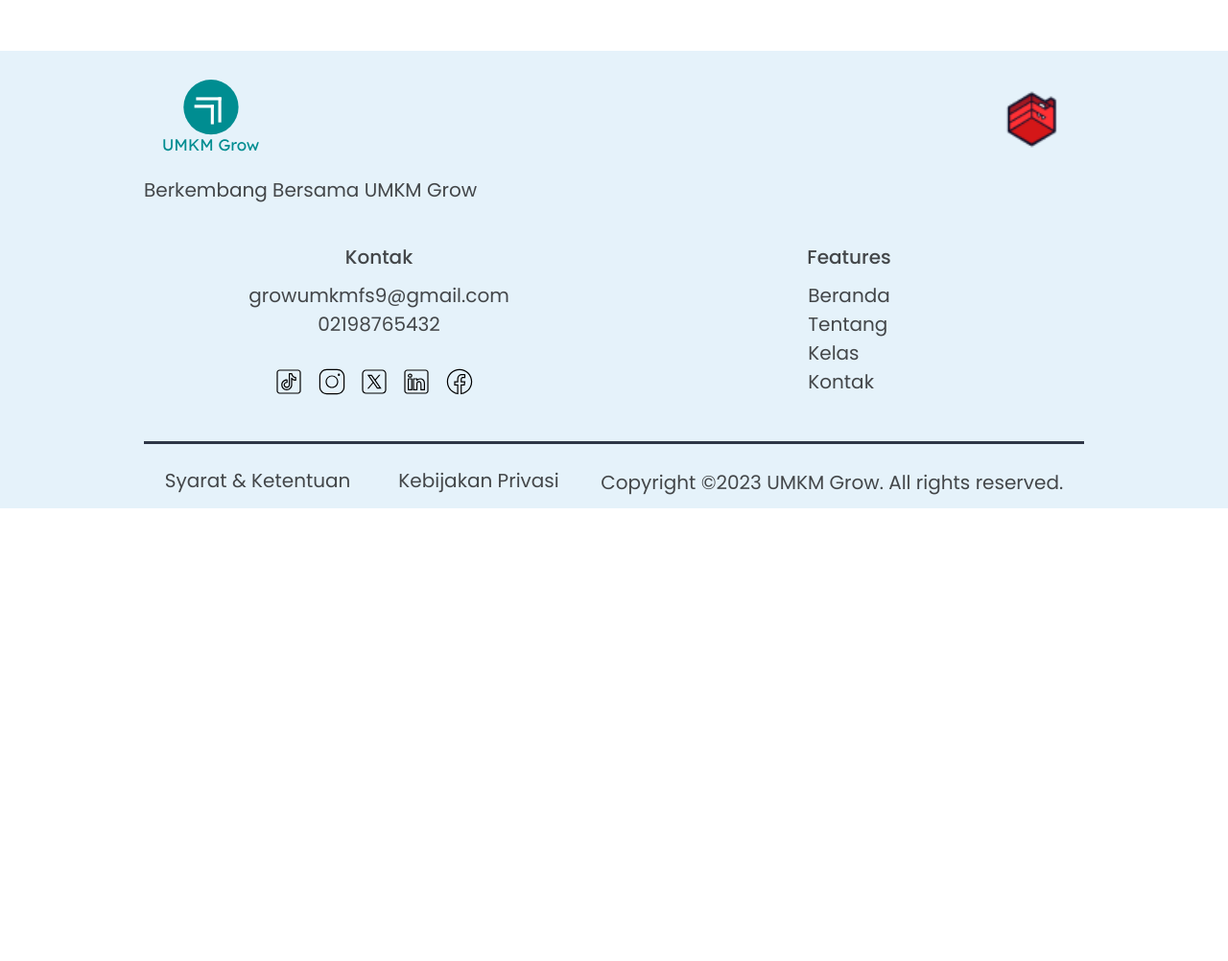
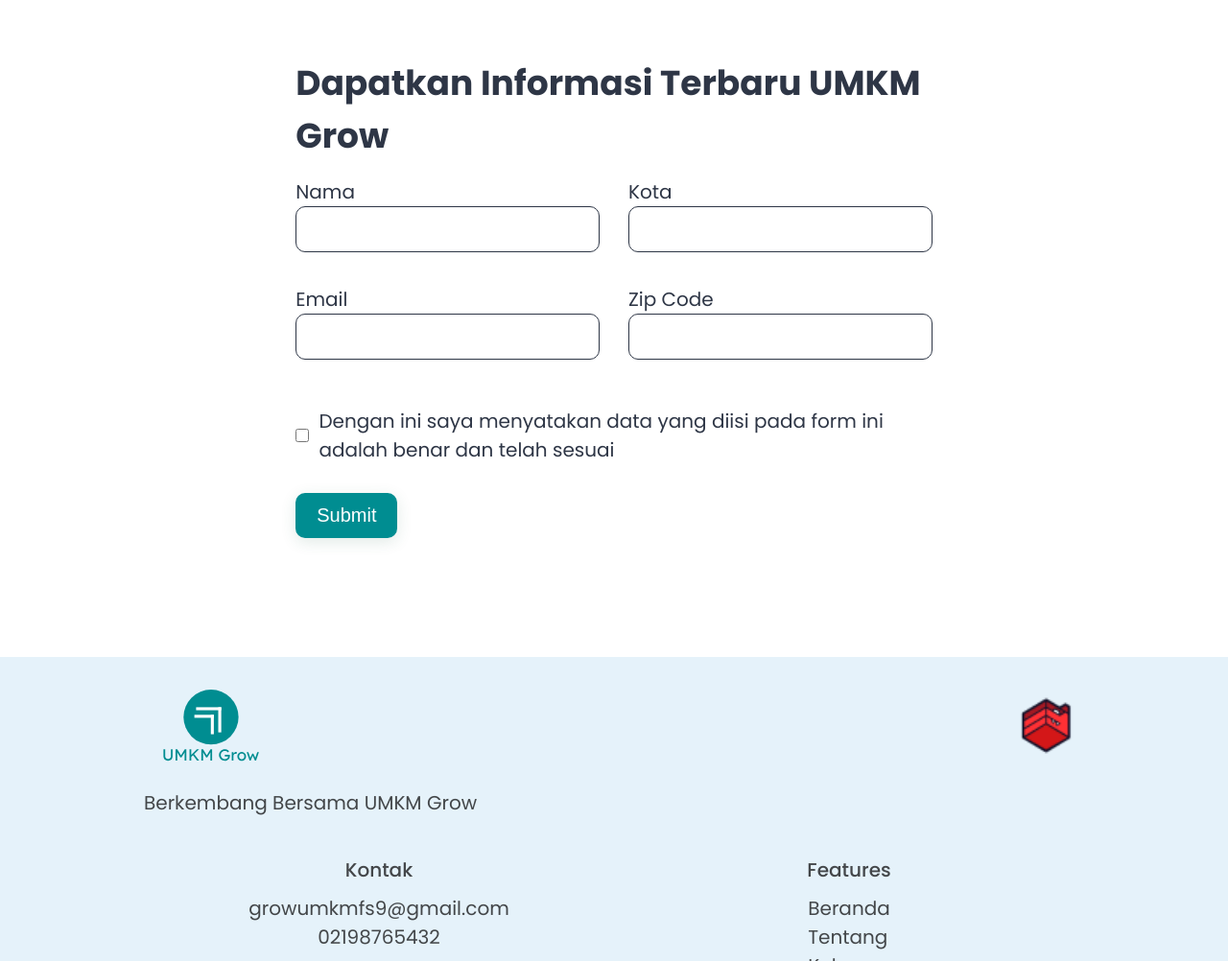
Before and after one commit to taufiksty/tugas-landing-page-skilvul, a plain HTML site: page index.html in a window 1280 px wide. Shown: the part 2642-3644 px from the top of the page at 96% size. Before the commit the page ends 3172 px from the top, so only its background shows below. Drawn offline with Linux system fonts and the light colour scheme.

Commit message:
add form and validation

```diff
--- a/index.html
+++ b/index.html
@@ -88,7 +88,9 @@
 					<h1 class="text-h1">
 						Menumbuhkan UMKM Tangguh dengan Edukasi Berkualitas!
 					</h1>
-					<p class="text-hero-p">
+					<p
+						id="description"
+						class="text-hero-p">
 						Pelajari kelas yang Anda butuhkan dan segera aplikasikan di bisnis
 						Anda.
 					</p>
@@ -167,6 +169,87 @@
 				</div>
 			</section>
 			<!-- </TentangSection> -->
+
+			<!-- <FormKontak> -->
+			<section id="form-section">
+				<div class="form-container">
+					<h3 class="text-form-title">Dapatkan Informasi Terbaru UMKM Grow</h3>
+					<form
+						action=""
+						id="form">
+						<div class="input-container">
+							<label
+								for="name"
+								class="label"
+								>Nama</label
+							>
+							<input
+								type="text"
+								name="name"
+								id="name"
+								required />
+						</div>
+						<div class="input-container">
+							<label
+								for="city"
+								class="label"
+								>Kota</label
+							>
+							<input
+								type="text"
+								name="city"
+								id="city" />
+						</div>
+						<div class="input-container">
+							<label
+								for="email"
+								class="label"
+								>Email</label
+							>
+							<input
+								type="email"
+								name="email"
+								id="email"
+								required />
+						</div>
+						<div class="input-container">
+							<label
+								for="zip-code"
+								class="label"
+								>Zip Code</label
+							>
+							<input
+								type="number"
+								name="zipCode"
+								id="zip-code" />
+						</div>
+						<div class="spanning">
+							<div class="input-container checkbox">
+								<input
+									type="checkbox"
+									name="status"
+									id="status" />
+								<label
+									for="status"
+									id="check"
+									>Dengan ini saya menyatakan data yang diisi pada form ini
+									adalah benar dan telah sesuai</label
+								>
+							</div>
+							<div class="input-container">
+								<button
+									type="submit"
+									id="submit-form"
+									class="btn btn-primary">
+									Submit
+								</button>
+							</div>
+						</div>
+						<div id="warning"></div>
+					</form>
+				</div>
+			</section>
+			<!-- </FormKontak> -->
 		</main>
 		<!-- </Main> -->
 
@@ -177,10 +260,14 @@
 					src="./assets/images/Logo.svg"
 					alt="Logo"
 					class="logo-umkmgrow" />
-				<img
-					src="./assets/images/LogoSkilvul.png"
-					alt="LogoSkilvul"
-					class="logo-skilvul" />
+				<a
+					id="link"
+					href="https://skilvul.com">
+					<img
+						src="./assets/images/LogoSkilvul.png"
+						alt="LogoSkilvul"
+						class="logo-skilvul"
+				/></a>
 			</div>
 			<p class="text-footer">Berkembang Bersama UMKM Grow</p>
 			<div class="kontak-features-container">
--- a/script.js
+++ b/script.js
@@ -9,3 +9,50 @@ menuMobileOpen.addEventListener('click', () => {
 menuMobileClose.addEventListener('click', () => {
 	menuMobile.classList.toggle('menu-opened');
 });
+
+function handleGetFormData() {
+	const name = document.getElementById('name').value;
+	const email = document.getElementById('email').value;
+	const city = document.getElementById('city').value;
+	const zipCode = document.getElementById('zip-code').value;
+	const status = document.getElementById('status').checked;
+
+	return { name, email, city, zipCode, status };
+}
+
+function isNumber(zipCode) {
+	const number = parseInt(zipCode);
+
+	return !isNaN(number);
+}
+
+function checkboxIsChecked(status) {
+	return status;
+}
+
+function validateFormData(formData) {
+	if (
+		formData &&
+		isNumber(formData.zipCode) &&
+		checkboxIsChecked(formData.status)
+	) {
+		return true;
+	}
+
+	return false;
+}
+
+function submit() {
+	event.preventDefault();
+	const warning = document.getElementById('warning');
+
+	const formData = handleGetFormData();
+
+	if (!validateFormData(formData)) {
+		warning.innerHTML = 'Periksa form anda sekali lagi';
+	} else {
+		warning.innerHTML = '';
+	}
+}
+
+document.getElementById('form').addEventListener('submit', () => submit());
--- a/style.css
+++ b/style.css
@@ -161,7 +161,8 @@ section {
 
 #home,
 #service,
-#tentang {
+#tentang,
+#form-section {
 	display: flex;
 	flex-direction: column;
 	justify-content: center;
@@ -246,6 +247,56 @@ section {
 
 .btn-tentang {
 	margin-top: 16px;
+}
+
+#form-section {
+	margin-top: -50px;
+	margin-bottom: 50px;
+}
+
+.text-form-title {
+	margin-top: 16px;
+	font-size: 24px;
+	color: #2e3646;
+	margin-bottom: 16px;
+}
+
+.input-container {
+	margin-bottom: 14px;
+	font-size: 12px;
+	color: #2e3646;
+}
+
+.label {
+	display: block;
+}
+
+input {
+	width: 100%;
+	padding: 8px;
+	border: 1px solid #2e3646;
+	border-radius: 10px;
+	font-size: 12px;
+	color: #2e3646;
+	font-family: 'Poppins', sans-serif;
+}
+
+.checkbox {
+	display: flex;
+	align-items: center;
+}
+
+#status {
+	aspect-ratio: 1/1;
+	width: 30px;
+	margin-right: 10px;
+	border-radius: 10px;
+	border: 1px solid #2e3646;
+}
+
+#warning {
+	font-size: 12px;
+	color: red;
 }
 
 footer {
@@ -447,6 +498,46 @@ footer {
 		height: 432px;
 	}
 
+	.form-container {
+		width: 70%;
+	}
+
+	form {
+		display: grid;
+		grid-template-columns: 1fr 1fr;
+		column-gap: 30px;
+		row-gap: 20px;
+	}
+
+	.text-form-title {
+		font-size: 36px;
+	}
+
+	.input-container {
+		font-size: 20px;
+	}
+
+	input {
+		font-size: 20px;
+	}
+
+	#status {
+		width: 20px;
+	}
+
+	.spanning {
+		grid-column: span 2;
+		margin-top: 15px;
+	}
+
+	.checkbox {
+		margin-bottom: 30px;
+	}
+
+	#warning {
+		font-size: 16px;
+	}
+
 	footer {
 		padding: 30px 150px 12px 150px;
 	}
```
